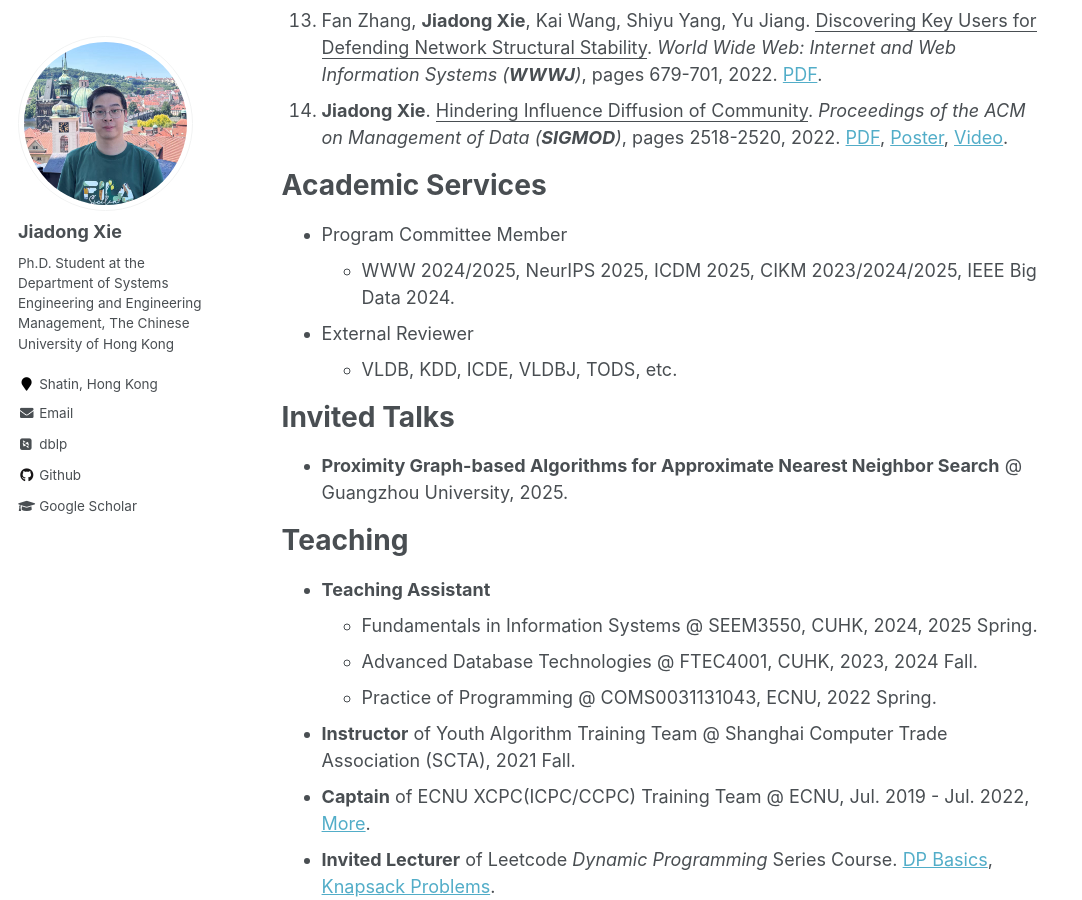
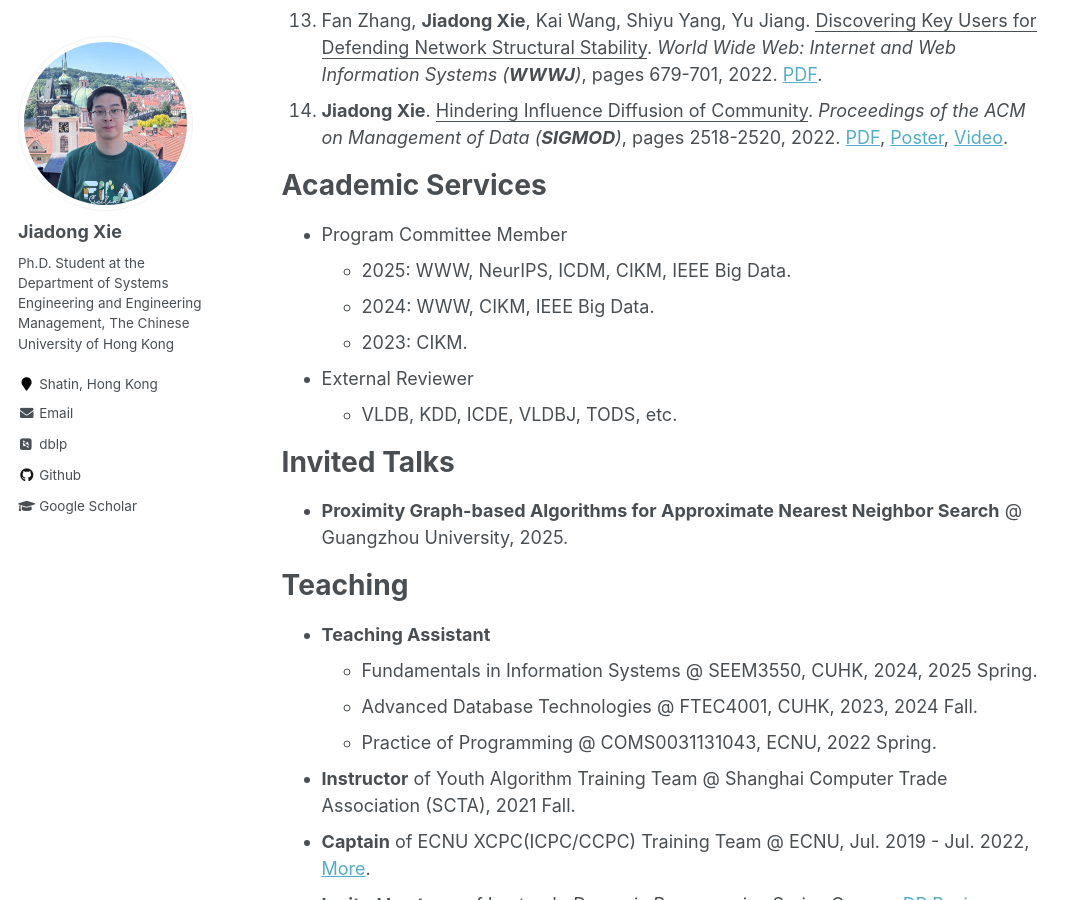
Before and after one commit to Xiejiadong/Xiejiadong.github.io, a Jekyll site: the page built from _pages/about.md, in a window 1280 px wide and 900 px high, scrolled down 1705 px. Shown: the whole window, without its empty margins (0-1082 px from the left). Built offline with Jekyll 4.4.1, drawn with Linux system fonts in a browser that asks for light colours; some web fonts are replaced; formulas are drawn with MathJax 3.

Commit message:
Update about.md

```diff
--- a/_pages/about.md
+++ b/_pages/about.md
@@ -68,7 +68,9 @@ Publications
 Academic Services
 ======
 - Program Committee Member
-  - WWW 2024/2025, NeurIPS 2025, ICDM 2025, CIKM 2023/2024/2025, IEEE Big Data 2024.
+  - 2025: WWW, NeurIPS, ICDM, CIKM, IEEE Big Data.
+  - 2024: WWW, CIKM, IEEE Big Data.
+  - 2023: CIKM.
 - External Reviewer
   - VLDB, KDD, ICDE, VLDBJ, TODS, etc.
 
```
